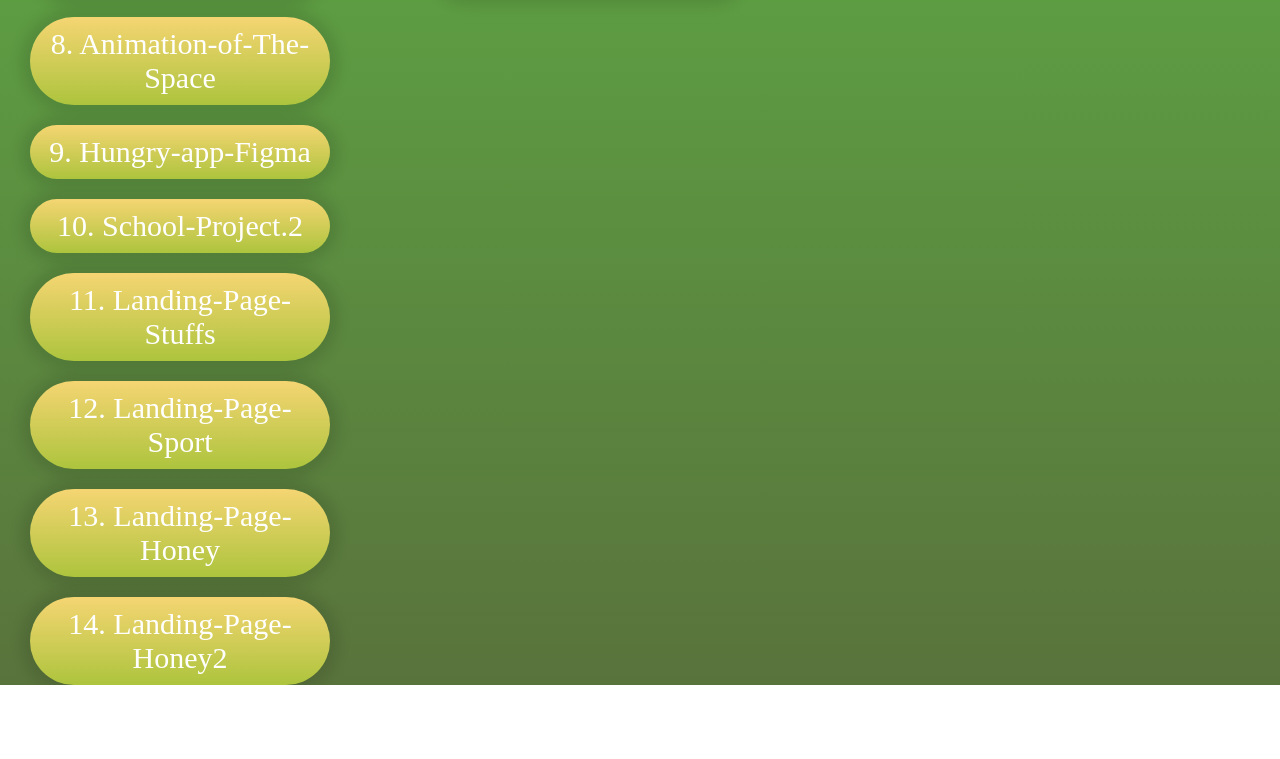
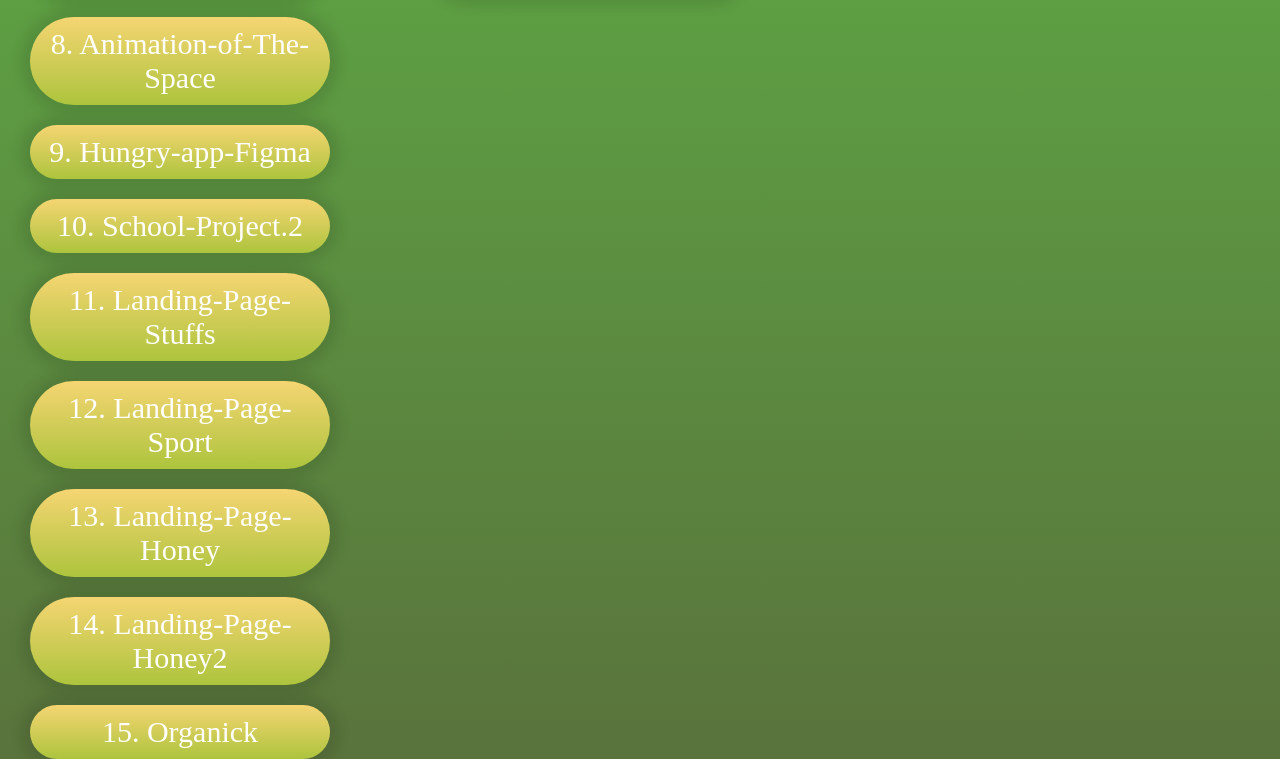
Before and after one commit to kamronFrontDev/Kamron-portfolio, a plain HTML site: page index.html in a window 1280 px wide. Shown: the part 689-1448 px from the top of the page. Before the commit the page ends 1374 px from the top, so only its background shows below. Drawn offline with Linux system fonts and the light colour scheme.

Commit message:
Update index.html

```diff
--- a/index.html
+++ b/index.html
@@ -25,6 +25,7 @@
             <a target="_blank" href="https://kamronfrontdev.github.io/Landing-Page-Sport/">12. Landing-Page-Sport</a>
             <a target="_blank" href="https://kamronfrontdev.github.io/Landing-Page-honey/">13. Landing-Page-Honey</a>
             <a target="_blank" href="https://kamronfrontdev.github.io/Landing-Page-Honey2/">14. Landing-Page-Honey2</a>
+            <a target="_blank" href="https://kamronfrontdev.github.io/Organick/">15. Organick</a>
         </div>
         <div class="card-green">
             <h2>Class Works:</h2>
```
